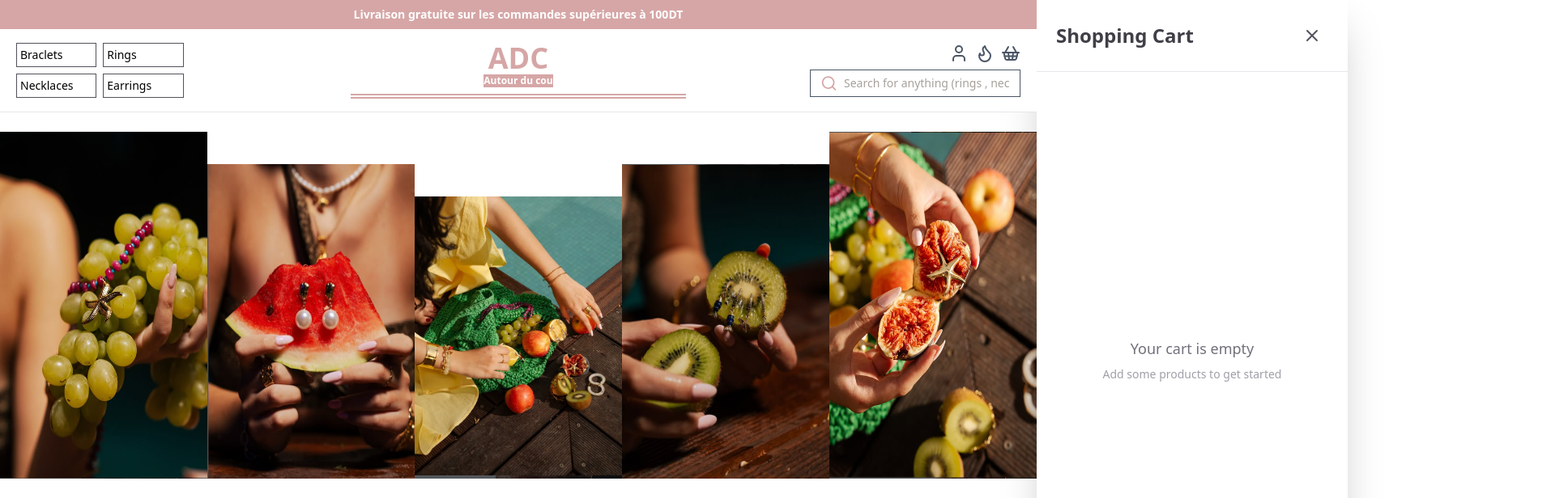
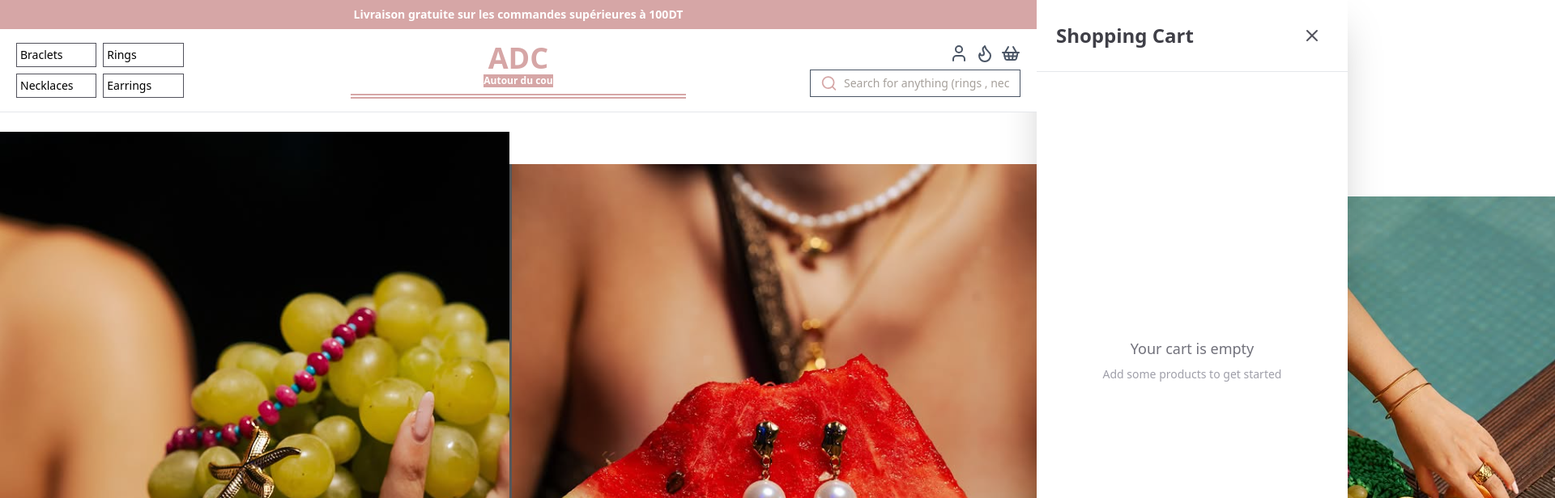
Before and after one commit to ba9hh/adc, a React (Vite) app in the folder frontend/: page / in a window 1280 px wide. Shown: the top 616 px of the page at 81% size, 1920 px wide, since content can reach past the window. Built offline with nearby package versions, Linux system fonts and the light colour scheme.

Commit message:
first commit

```diff
--- a/frontend/src/home/UnderHeader.jsx
+++ b/frontend/src/home/UnderHeader.jsx
@@ -8,11 +8,11 @@ import fruits from "../assets/fruits.png";
 const UnderHeader = () => {
   return (
     <div className="md:px-0 mt-6">
-      <div className="grid grid-cols-5 w-full">
+      <div className="flex w-full">
         <img src={aneb} className="w-full h-full" />
-        <img src={dele3} className="w-full h-full pt-10" />
-        <img src={fruits} className="w-full h-full pt-20" />
-        <img src={kiwi1} className="w-full h-full pt-10" />
+        <img src={dele3} className="w-full h-full mt-10" />
+        <img src={fruits} className="w-full h-full mt-20" />
+        <img src={kiwi1} className="w-full h-full mt-10" />
         <img src={karmous} className="w-full h-full" />
       </div>
     </div>
```
